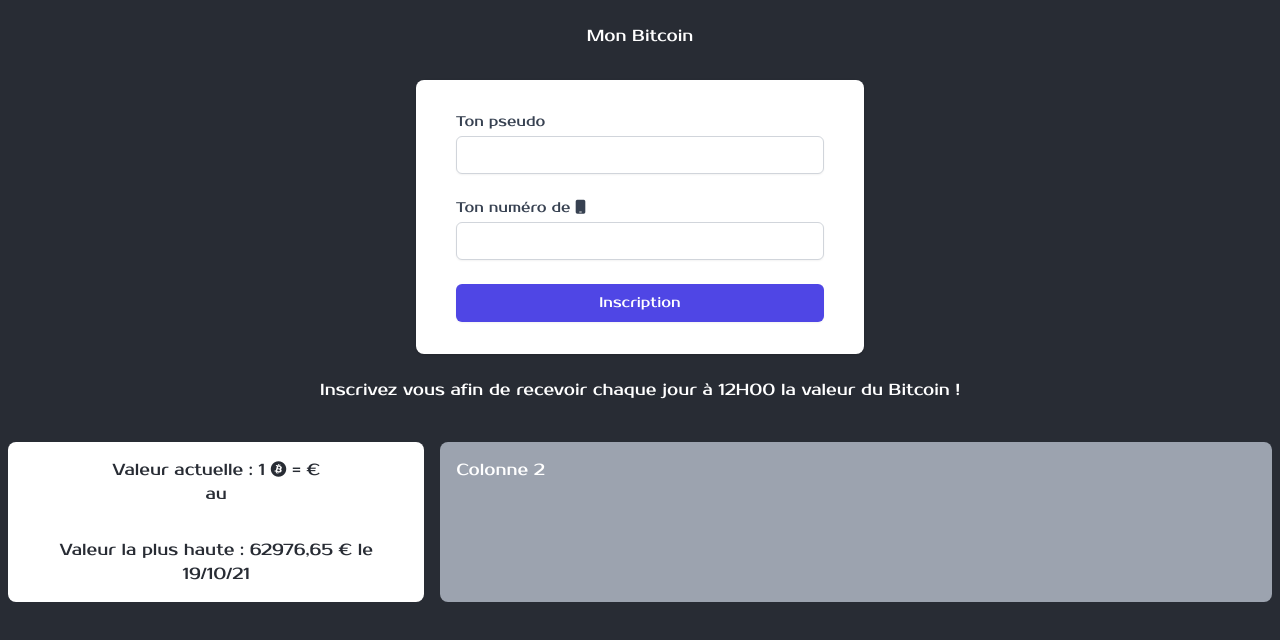
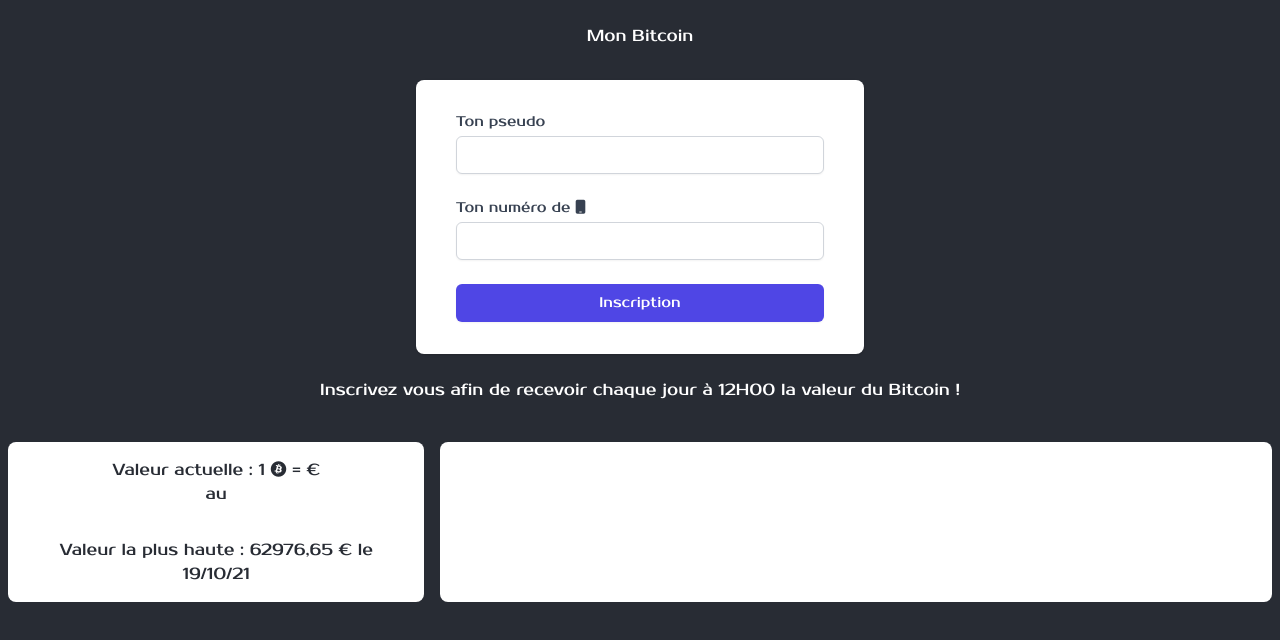
Before and after one commit to Thomas94170/mon-bitcoin, a React (Create React App) app: page / in a window 1280 px wide. Shown: the top 640 px of the page. Built offline with nearby package versions, Linux system fonts and the light colour scheme; no server answers.

Commit message:
chart.js installé

```diff
--- a/package.json
+++ b/package.json
@@ -8,6 +8,7 @@
     "@testing-library/react": "^13.4.0",
     "@testing-library/user-event": "^13.5.0",
     "axios": "^1.2.1",
+    "chart.js": "^4.1.1",
     "react": "^18.2.0",
     "react-dom": "^18.2.0",
     "react-scripts": "5.0.1",
--- a/src/components/Tableau.js
+++ b/src/components/Tableau.js
@@ -40,9 +40,8 @@
             Valeur la plus haute : 62976,65 € le 19/10/21
           </p>
         </div>
-        <div className="w-2/3 p-4 bg-gray-400 rounded-lg mr-2 ml-2">
-          Colonne 2
-        </div>
+
+        <div className="w-2/3 p-4 bg-white rounded-lg mr-2 ml-2"></div>
       </div>
     </>
   );
```
Also changed, not shown: public/index.html (+2 -16 lines), 1 other file (tests, documents, lock files or other folders).
